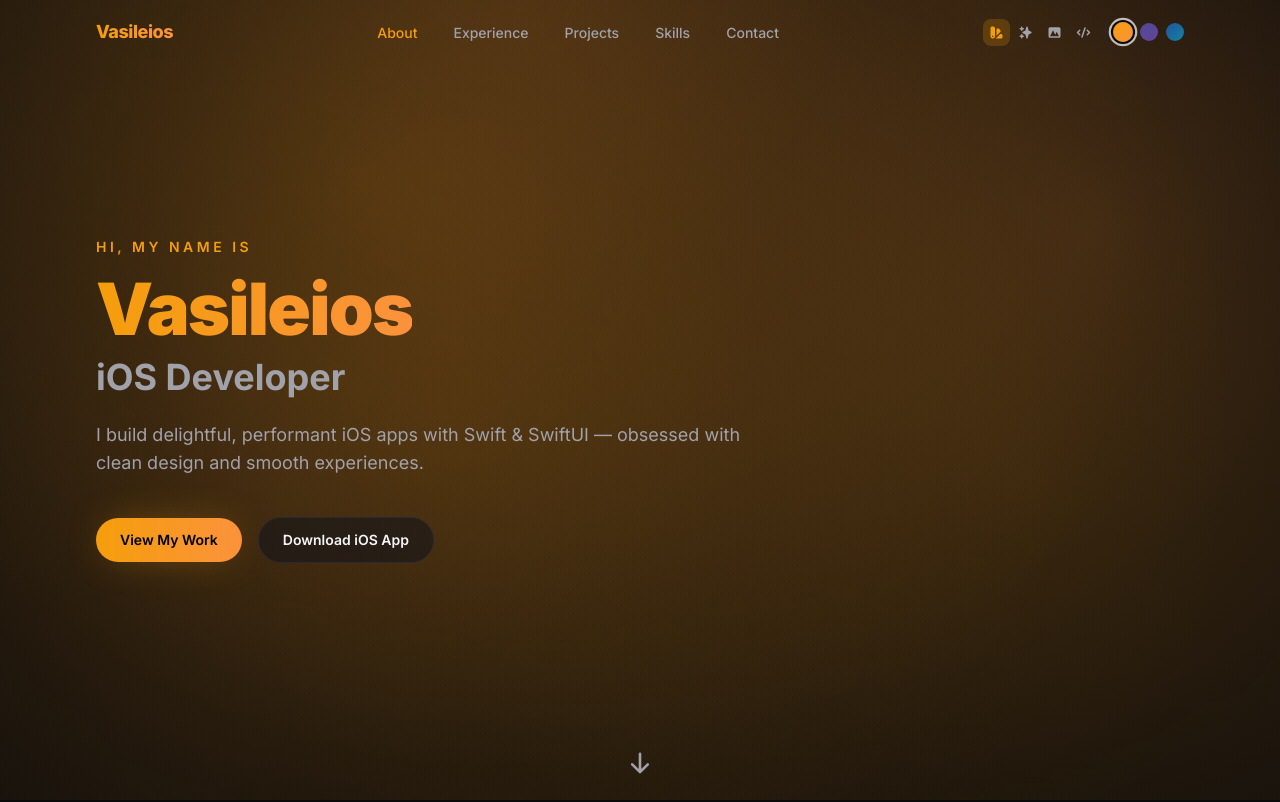
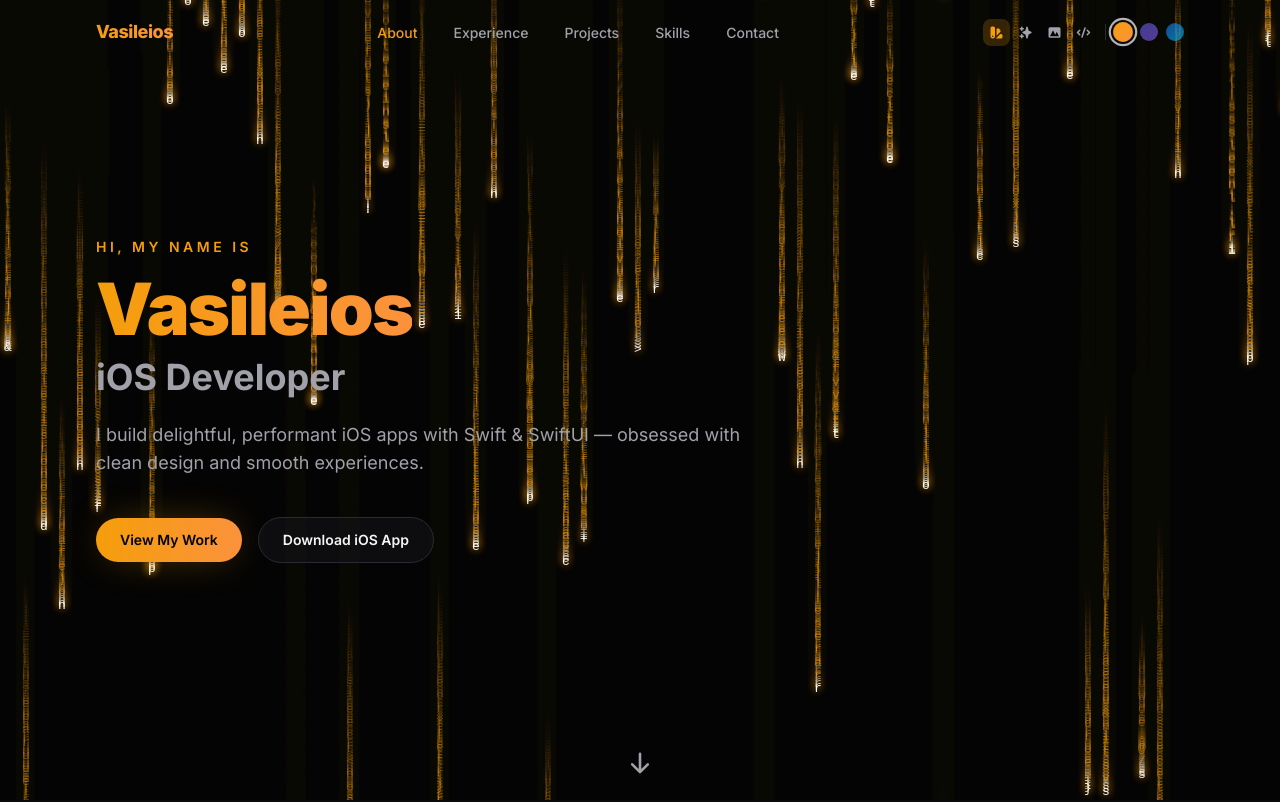
Before and after one commit to YungN3O/Portfolio, a React (Vite) app in the folder Web/: page / in a window 1280 px wide. Shown: the top 802 px of the page. Built offline with nearby package versions, Linux system fonts and the light colour scheme.

Commit message:
Updated default background

```diff
--- a/Web/src/components/AnimatedBackground.jsx
+++ b/Web/src/components/AnimatedBackground.jsx
@@ -7,9 +7,9 @@ import CodeRainBackground from './backgrounds/CodeRainBackground'
 export default function AnimatedBackground() {
   const { bg } = useBackground()
   switch (bg) {
+    case 'coderain': return <MeshBackground />
     case 'aurora':   return <AuroraBackground />
     case 'bokeh':    return <BokehBackground />
-    case 'coderain': return <CodeRainBackground />
-    default:         return <MeshBackground />
+    default:         return <CodeRainBackground />
   }
 }
```
